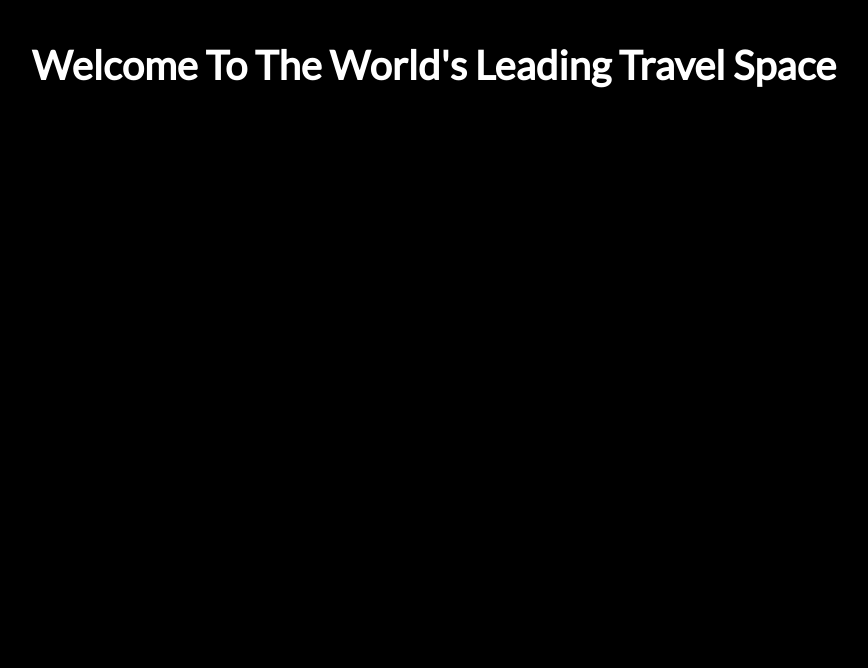
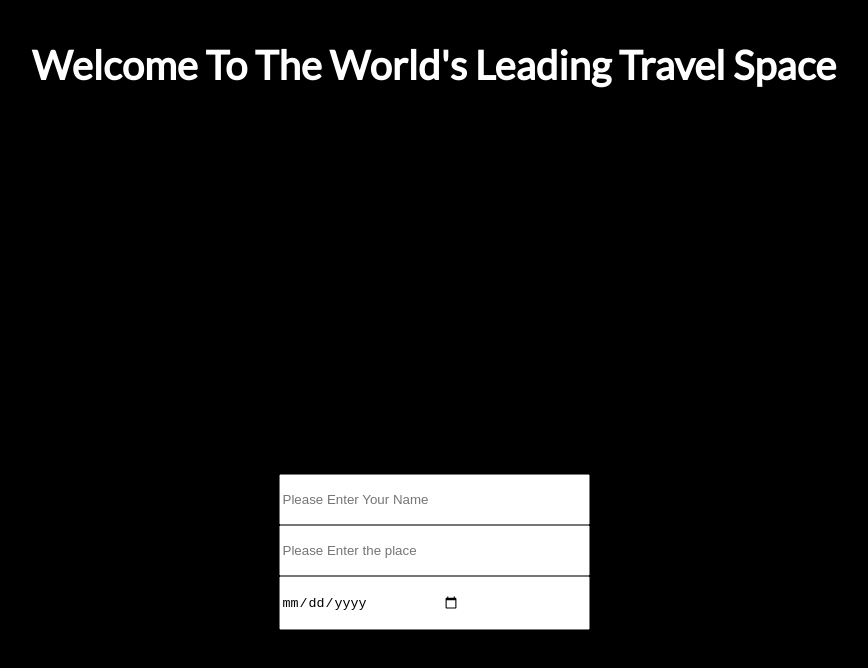
Before and after one commit to srikanthathikari/Capstone---TravelApp, a plain HTML site: page src/client/views/index.html in a window 1280 px wide. Both pictures are taken after a click on the button "Plan your trip". Shown: the whole page, without its empty margins (206-1074 px from the left). Drawn offline with Linux system fonts and the light colour scheme.

Commit message:
Ready with Form
Next would be  the button submission

```diff
--- a/src/client/js/main.js
+++ b/src/client/js/main.js
@@ -1,8 +1,9 @@
 
 
 const getStartedButton = document.getElementById('getStartButton');
-const labelText =  "Name Please";
+const Userform = document.getElementById('userForm');
 
 getStartedButton.addEventListener("click", function(event){
-   getStartedButton.style.display = "none";
+    getStartedButton.className = "hideButton";
+    Userform.className = "UserDetails"
 });
--- a/src/client/styles/main.css
+++ b/src/client/styles/main.css
@@ -13,9 +13,8 @@ body {
   grid-template-rows: 1fr;
   grid-template-areas:
     "header1Page1"
-    "getStartButton";
+    "getStartButton"
 }
-
 .commonForPage1 {
   font-size: 5vh;
   text-align: center;
@@ -28,3 +27,27 @@ body {
   height: fit-content;
   width: fit-content;
 }
+.UserDetails{
+  display: flex;
+  flex-direction: column;
+  width: max-content;
+  margin: auto;
+}
+#name{
+    padding-right: 10vw;
+    padding-bottom: 2vh;
+    padding-top: 2vh;
+}
+#place{
+    padding-right: 10vw;
+    padding-bottom: 2vh;
+    padding-top: 2vh;
+}
+#date{
+    padding-right: 10vw;
+    padding-bottom: 2vh;
+    padding-top: 2vh;
+}
+.hideButton{
+    display: none;
+}
--- a/src/client/views/index.html
+++ b/src/client/views/index.html
@@ -17,7 +17,13 @@
     <section class = "Page1">
       <h2 class = "commonForPage1" id="header1Page1"> Welcome to the world's leading travel space</h2>
       <button class = "commonForPage1" id="getStartButton">Plan your trip</button>
-
+    </section>
+    <section class = "Page1Part2">
+      <form class = "hideButton" id="userForm">
+          <input type="text" placeholder="Please Enter Your Name" id="name">
+          <input type = "text" placeholder="Please Enter the place" id="place">
+          <input type = "date" id="date">
+      </form>
     </section>
 
 </body>
```
